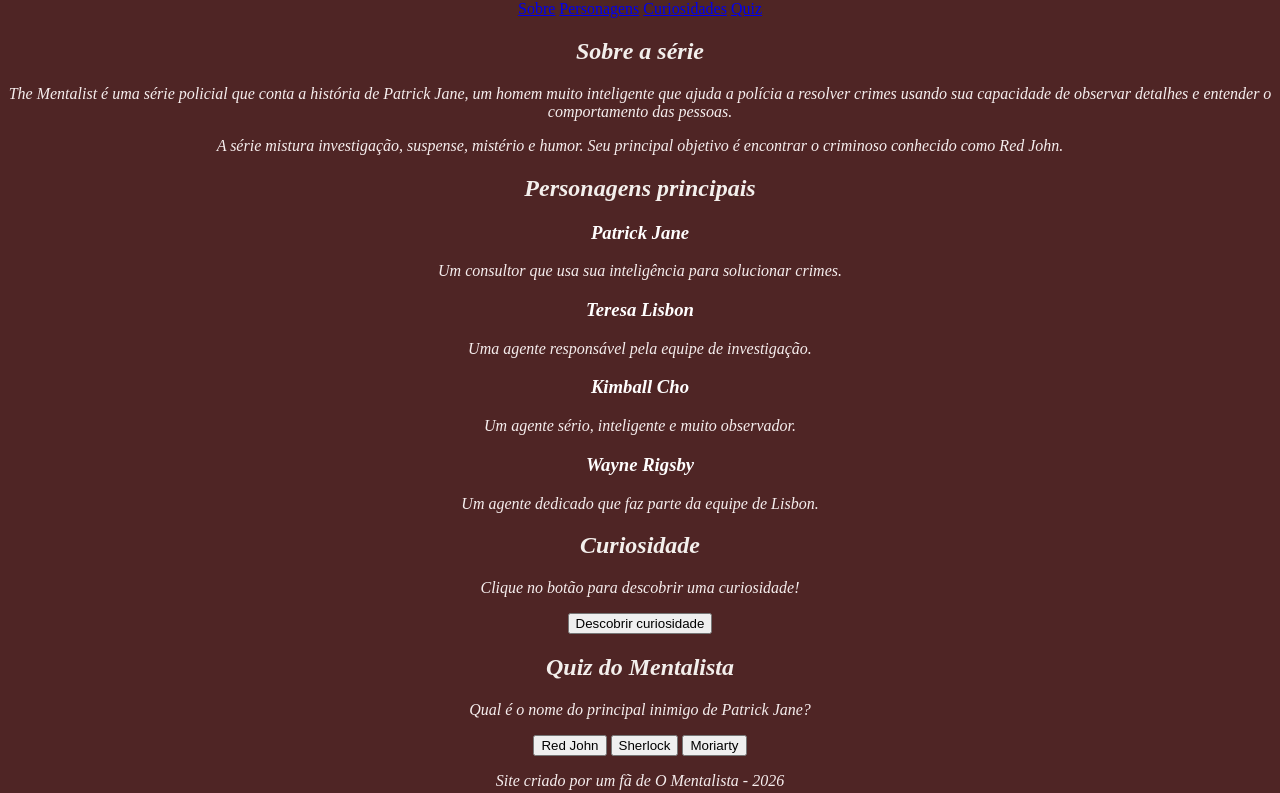
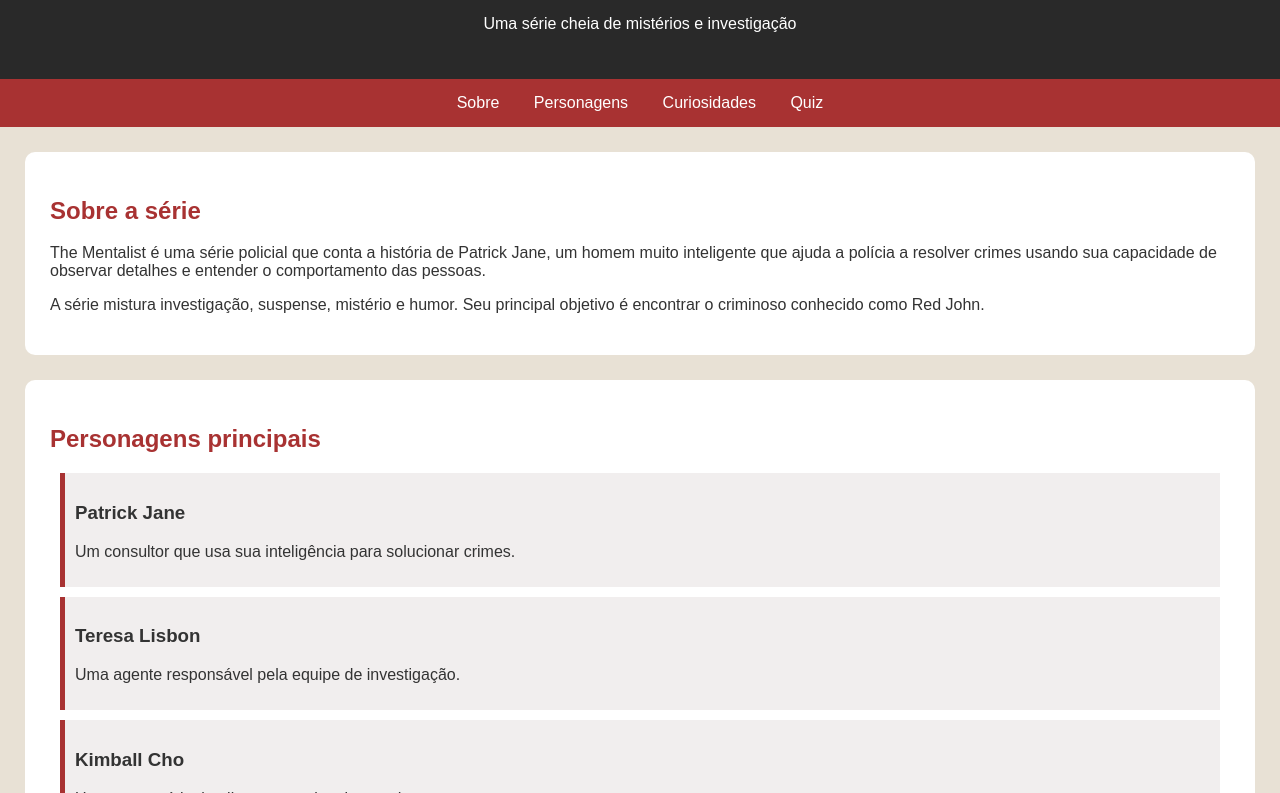
Before and after one commit to joaoleskamarcelino-arch/repository-daqui-a-10-anos-ainda-vou-ser-novo, a plain HTML site: page index.html in a window 1280 px wide. Shown: the part 114-907 px from the top of the page. Drawn offline with Linux system fonts and the light colour scheme; a script that the page names is missing.

Commit message:
Revise styles for body, header, and buttons

```diff
--- a/style.css
+++ b/style.css
@@ -1,36 +1,78 @@
+
 body {
-    background-color: rgb(79, 37, 37);
+    background-color: #e8e1d5;
+    font-family: Arial, sans-serif;
+    margin: 0;
+    color: #333;
+}
+
+header {
+    background-color: #292929;
+    color: white;
+    text-align: center;
+    padding: 30px;
+}
+
+header h1 {
+    font-size: 40px;
+}
+
+nav {
+    background-color: #a83232;
+    padding: 15px;
     text-align: center;
 }
 
-h1 {
-    font-style: italic;
-    font-weight: bold;
-    color: rgb(246, 246, 232);
+nav a {
+    color: white;
+    text-decoration: none;
+    margin: 15px;
 }
-p {
-    font-style: italic;
-     color:rgb(246, 238, 238);
+
+nav a:hover {
+    color: yellow;
+}
+
+section {
+    background-color: white;
+    margin: 25px;
+    padding: 25px;
+    border-radius: 10px;
 }
 
 h2 {
-    font-style: italic;
-    color: rgb(243, 239, 236);
+    color: #a83232;
 }
 
-.img1 {
-    width: 50%;
-    text-align: center;
+.personagem {
+    background-color: #f1eeee;
+    padding: 10px;
+    margin: 10px;
+    border-left: 5px solid #a83232;
 }
 
-h3 {
-    font-style: italic;
-    color: rgb(255, 254, 254);
+button {
+    background-color: #a83232;
+    color: white;
+    border: none;
+    padding: 12px;
+    margin: 5px;
+    border-radius: 5px;
+    cursor: pointer;
 }
 
-.lista {
-    text-align: left;
-    font-style: italic;
-    text-decoration: overline;
-    color: ghostwhite;
+button:hover {
+    background-color: #702020;
 }
+
+#resultado {
+    font-weight: bold;
+    margin-top: 15px;
+}
+
+footer {
+    background-color: #292929;
+    color: white;
+    text-align: center;
+    padding: 15px;
+}
```
